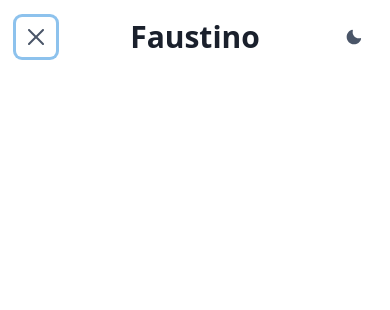
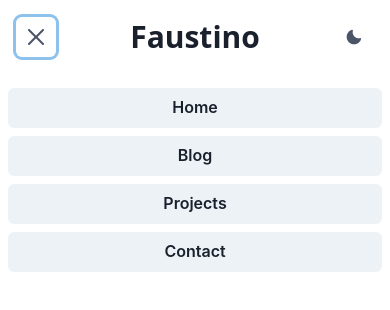
Before and after one commit to faustinozanetto/portfolio, a Next.js app: page / in a window 390 px wide. Both pictures are taken after a click on the button 36 px from the left and 37 px from the top of the page. Shown: the top 310 px of the page. Built offline with nearby package versions, Linux system fonts and the light colour scheme.

Commit message:
Added mobile hamburger menu and tooltips for links

```diff
--- a/components/navigation/Navbar.tsx
+++ b/components/navigation/Navbar.tsx
@@ -1,17 +1,17 @@
 import {
   Box,
+  Collapse,
   Container,
   Flex,
   Heading,
   HStack,
-  Spacer,
   useColorModeValue,
   useDisclosure,
 } from '@chakra-ui/react';
 import React from 'react';
 import { NAVBAR_LINKS } from '../../data';
-import { HamburgerButton } from './HamburgerButton';
-import { NavbarAvatar } from './NavbarAvatar';
+import { HamburgerButton } from './mobile';
+import { HamburgerMenu } from './mobile';
 import { NavbarLink } from './NavbarLink';
 import { ThemeToggleButton } from './ThemeToggleButton';
 
@@ -34,6 +34,14 @@ export const Navbar: React.FC<NavbarProps> = ({}) => {
         justifyContent='center'
         bgColor={useColorModeValue('white', 'gray.800')}
         color={useColorModeValue('gray.600', 'white')}
+        zIndex='999'
+        css={{
+          backdropFilter: 'saturate(180%) blur(5px)',
+          backgroundColor: useColorModeValue(
+            'rgba(255, 255, 255, 0.75)',
+            'rgba(26, 32, 44, 0.75)'
+          ),
+        }}
       >
         <Container as={Flex} maxW='2xl'>
           {/* Mobile Hamburger Button */}
@@ -52,10 +60,13 @@ export const Navbar: React.FC<NavbarProps> = ({}) => {
             mr={[0, 0, 8, 8, 8]}
           >
             <Heading
+              as='a'
               color={useColorModeValue('gray.800', 'white')}
               fontSize='3xl'
               fontWeight='bold'
+              textShadow='2xl'
               mb={1.5}
+              href='/'
             >
               Faustino
             </Heading>
@@ -76,6 +87,11 @@ export const Navbar: React.FC<NavbarProps> = ({}) => {
           </Flex>
         </Container>
       </Flex>
+
+      {/* Mobile Hamburger Menu */}
+      <Collapse in={hamburgerIsOpen}>
+        <HamburgerMenu />
+      </Collapse>
     </Box>
   );
 };
--- a/components/navigation/NavbarLink.tsx
+++ b/components/navigation/NavbarLink.tsx
@@ -1,5 +1,5 @@
 import React from 'react';
-import { Box, Link, useColorModeValue } from '@chakra-ui/react';
+import { Box, Link, Tooltip, useColorModeValue } from '@chakra-ui/react';
 import { NavbarLinkType } from '../../types/navbar';
 
 interface NavbarLinkProps {
@@ -10,6 +10,7 @@ export const NavbarLink: React.FC<NavbarLinkProps> = ({ data }) => {
   return (
     <>
       <Box>
+        <Tooltip label={data.tooltip} aria-label={data.tooltip}>
           <Link
             fontWeight={500}
             color={useColorModeValue('gray.600', 'gray.200')}
@@ -21,6 +22,7 @@ export const NavbarLink: React.FC<NavbarLinkProps> = ({ data }) => {
           >
             {data.label}
           </Link>
+        </Tooltip>
       </Box>
     </>
   );
--- a/components/navigation/ThemeToggleButton.tsx
+++ b/components/navigation/ThemeToggleButton.tsx
@@ -1,5 +1,5 @@
 import React from 'react';
-import { IconButton, useColorMode } from '@chakra-ui/react';
+import { IconButton, Tooltip, useColorMode } from '@chakra-ui/react';
 import { MoonIcon, SunIcon } from '@chakra-ui/icons';
 
 interface ThemeToggleButtonProps {}
@@ -9,12 +9,14 @@ export const ThemeToggleButton: React.FC<ThemeToggleButtonProps> = ({}) => {
 
   return (
     <>
+      <Tooltip label='Toggle Color Mode' aria-label='Toggle Color Mode'>
         <IconButton
           aria-label='Color Mode'
           icon={colorMode === 'light' ? <MoonIcon /> : <SunIcon />}
           onClick={toggleColorMode}
           variant='ghost'
         />
+      </Tooltip>
     </>
   );
 };
--- a/components/navigation/index.ts
+++ b/components/navigation/index.ts
@@ -1,2 +1,6 @@
 export { Navbar } from './Navbar';
-export { HamburgerButton } from './HamburgerButton';
+export { ThemeToggleButton } from './ThemeToggleButton';
+export { NavbarLink } from './NavbarLink';
+// Mobile
+export { HamburgerMenu } from './mobile';
+export { HamburgerButton } from './mobile';
--- /dev/null
+++ b/components/navigation/mobile/HamburgerLink.tsx
@@ -0,0 +1,22 @@
+import React from 'react';
+import { Button } from '@chakra-ui/react';
+import { NavbarLinkType } from '../../../types/navbar';
+import { useRouter } from 'next/router';
+
+interface HamburgerLinkProps {
+  data: NavbarLinkType;
+}
+
+export const HamburgerLink: React.FC<HamburgerLinkProps> = ({ data }) => {
+  const router = useRouter();
+  return (
+    <Button
+      width='full'
+      onClick={() => {
+        router.push(data.href);
+      }}
+    >
+      {data.label}
+    </Button>
+  );
+};
--- /dev/null
+++ b/components/navigation/mobile/HamburgerMenu.tsx
@@ -0,0 +1,22 @@
+import { Box, Stack, useColorModeValue } from '@chakra-ui/react';
+import React from 'react';
+import { NAVBAR_LINKS } from '../../../data';
+import { HamburgerLink } from './HamburgerLink';
+
+interface HamburgerMenuProps {}
+
+export const HamburgerMenu: React.FC<HamburgerMenuProps> = ({}) => {
+  return (
+    <Box>
+      <Stack
+        display={['flex', 'flex', 'none', 'none', 'none']}
+        bg={useColorModeValue('white', 'gray.800')}
+        p={2}
+      >
+        {NAVBAR_LINKS.map((link, index) => {
+          return <HamburgerLink key={index} data={link} />;
+        })}
+      </Stack>
+    </Box>
+  );
+};
--- /dev/null
+++ b/components/navigation/mobile/index.ts
@@ -0,0 +1,3 @@
+export { HamburgerButton } from './HamburgerButton';
+export { HamburgerMenu } from './HamburgerMenu';
+export { HamburgerLink } from './HamburgerLink';
```
Also changed, not shown: components/navigation/NavbarAvatar.tsx (deleted, +0 -12 lines), components/navigation/mobile/HamburgerButton.tsx (renamed from components/navigation/HamburgerButton.tsx). Lines whose indentation alone changed are shown as unchanged.
